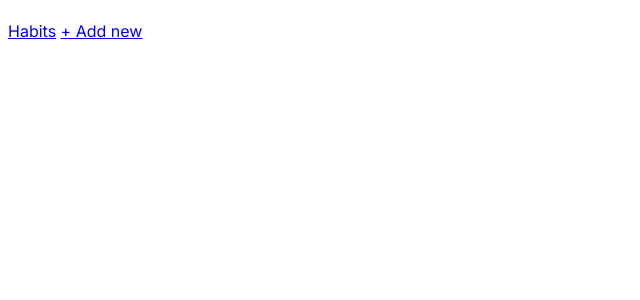
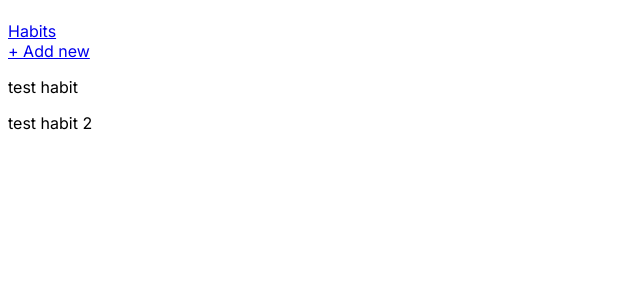
Before and after one commit to debbiect246/habit_tracker, a Flask app: page / in a window 1280 px wide. Shown: the top 300 px of the page, without its empty margins (0-640 px from the left). Run offline with Flask 2, Linux system fonts and the light colour scheme.

Commit message:
added in temp functionality for adding habit

```diff
--- a/app.py
+++ b/app.py
@@ -1,13 +1,16 @@
-from flask import Flask, render_template
+from flask import Flask, render_template, request
 
 app = Flask(__name__)
-
+habits = ["test habit", "test habit 2"]
 
 @app.route("/")
 def index():
-    return render_template("index.html", title="Habit Tracker - Home")
+    return render_template("index.html", habits=habits, title="Habit Tracker - Home")
 
 
 @app.route("/add", methods=["GET", "POST"])
 def add_habit():
+    if request.method == "POST":
+        habit=request.form.get("habit")
+        habits.append(habit)
     return render_template("add_habit.html", title="Habit Tracker - Add Habit")
--- a/templates/add_habit.html
+++ b/templates/add_habit.html
@@ -3,6 +3,8 @@
 {% block main_content %}
 
     <form class="form" method="POST">
+        <textarea class="form__input" id="habit" name="habit" rows="3" placeholder="Add a new daily habit"></textarea>
+        <button type="submit" class="form__button">Add</button>
     </form>
 
 {% endblock %}
--- a/templates/index.html
+++ b/templates/index.html
@@ -1,6 +1,13 @@
 {% extends "layout.html" %}
 
 {% block main_content %}
-    <section>
+    <section class=""habit-list">
+        {% for habit in habits %}
+        <div class=""habit">
+            <p class="habit__name">
+                {{ habit }}
+            </p>
+        </div>
+        {% endfor %}
     </section>
 {% endblock %}
--- a/templates/layout.html
+++ b/templates/layout.html
@@ -15,9 +15,11 @@
         <header class="header">
             <h1 class="header__logo"></h1><a href="{{ url_for('index') }}" class="header__link">Habits</a></h1>
             <!-- checks if we are in add page and puts link in for add page-->
+            <div>
             {% if "add" not in request.endpoint %}
                 <a href="{{ url_for('add_habit') }}" class="header__link">+ Add new</a>
             {% endif %}
+            </div>
         </header>
 
         <main class="main">
```
